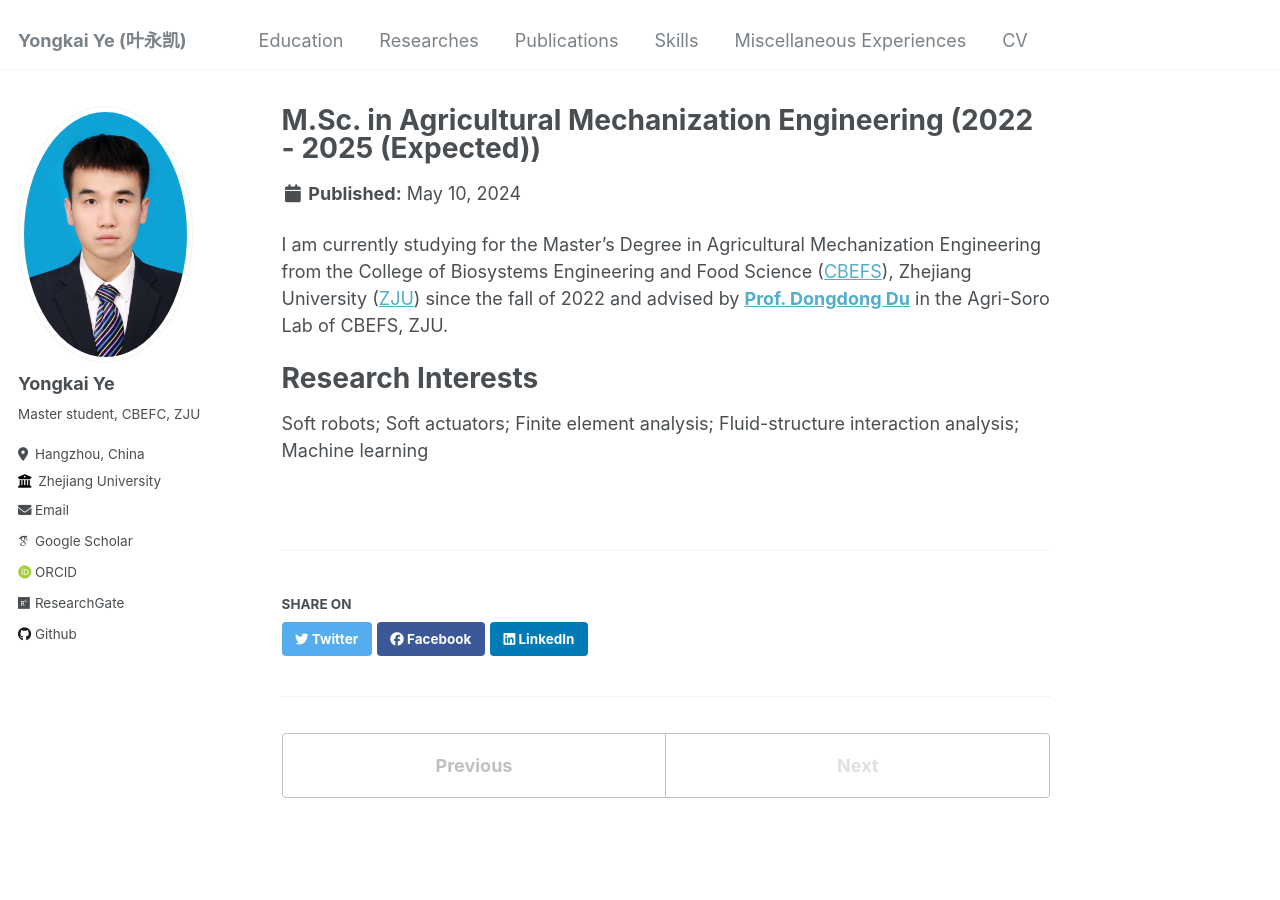
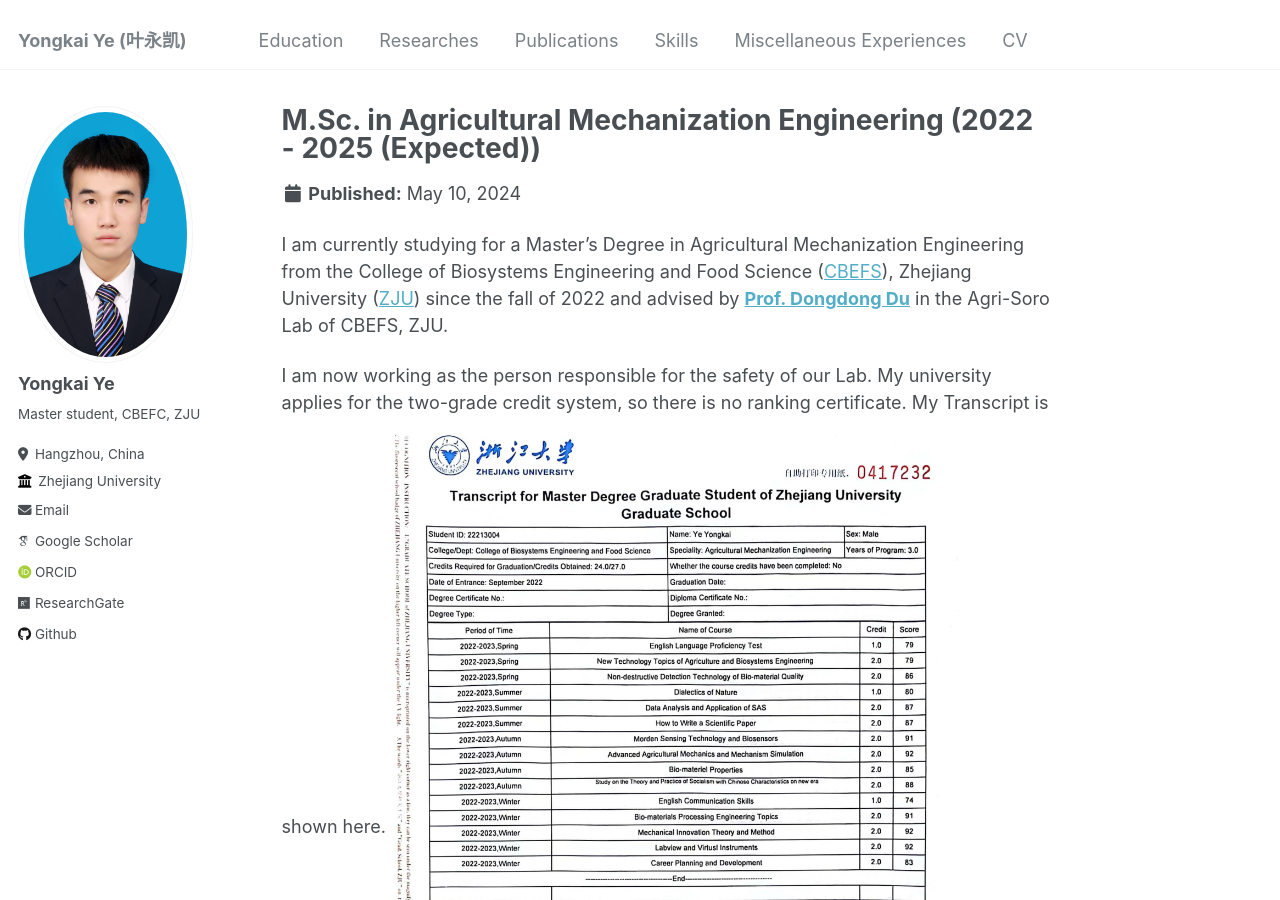
Before and after one commit to Yongkai-Ye/Yongkai-Ye.github.io, a Jekyll site: the page built from _education/zju-education-2.md, in a window 1280 px wide and 900 px high. Built offline with Jekyll 4.4.1, drawn with Linux system fonts in a browser that asks for light colours; some web fonts are replaced.

Commit message:
Update zju-education-2.md

```diff
--- a/_education/zju-education-2.md
+++ b/_education/zju-education-2.md
@@ -8,10 +8,11 @@ permalink: /education/zju-education-2
 #location: "Hangzhou, China"
 ---
 
-I am currently studying for the Master’s Degree in Agricultural Mechanization Engineering from the College of Biosystems Engineering and Food Science ([CBEFS](https://caefs.zju.edu.cn/)), Zhejiang University ([ZJU](https://www.zju.edu.cn)) since the fall of 2022 and advised by **[Prof. Dongdong Du](https://person.zju.edu.cn/Dudd/)** in the Agri-Soro Lab of CBEFS, ZJU.
+I am currently studying for a Master’s Degree in Agricultural Mechanization Engineering from the College of Biosystems Engineering and Food Science ([CBEFS](https://caefs.zju.edu.cn/)), Zhejiang University ([ZJU](https://www.zju.edu.cn)) since the fall of 2022 and advised by **[Prof. Dongdong Du](https://person.zju.edu.cn/Dudd/)** in the Agri-Soro Lab of CBEFS, ZJU.
 
-
-
+I am now working as the person responsible for the safety of our Lab.
+My university applies for the two-grade credit system, so there is no ranking certificate. My Transcript is shown here.
+![Yongkai Ye's Transcript](../images/GraduateTranscriptEnglish.jpg){:height="75%" width="75%"}
 
 Research Interests
 ======
```
